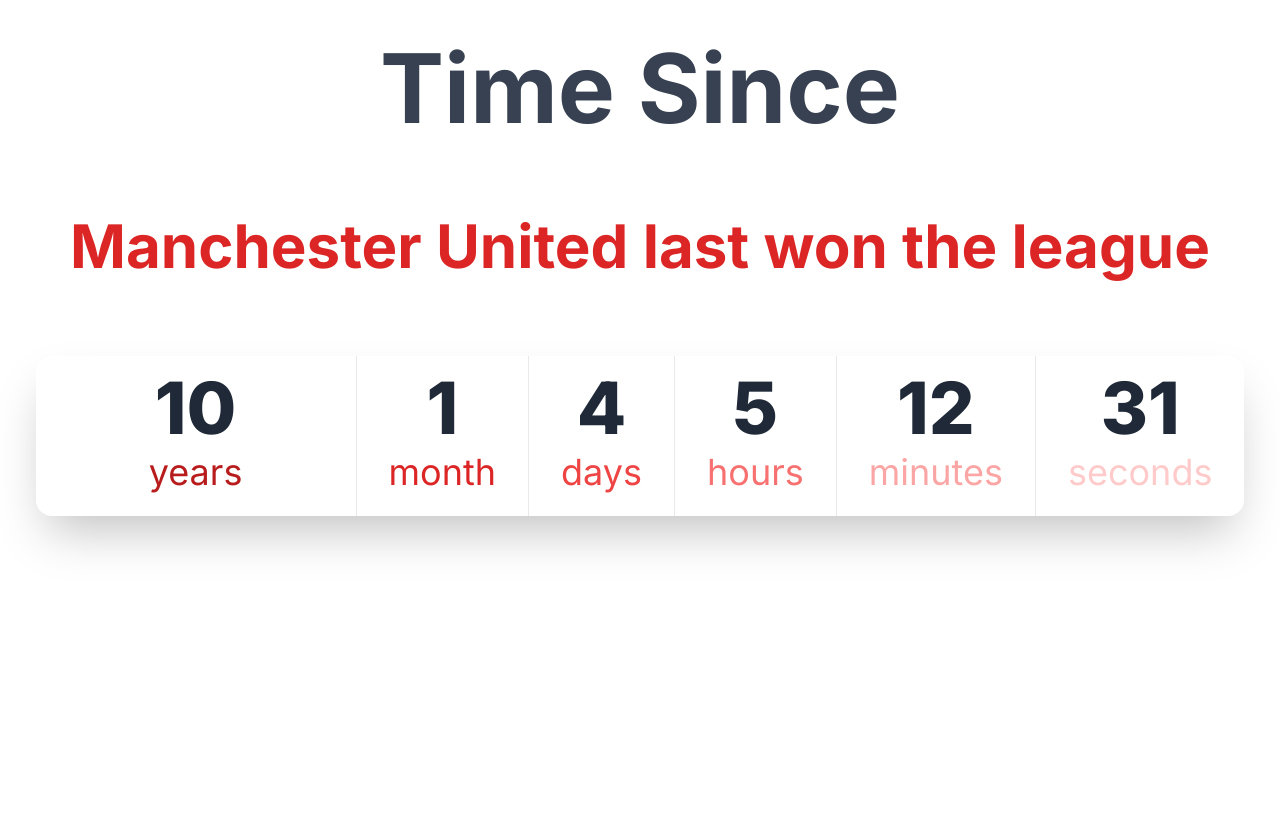
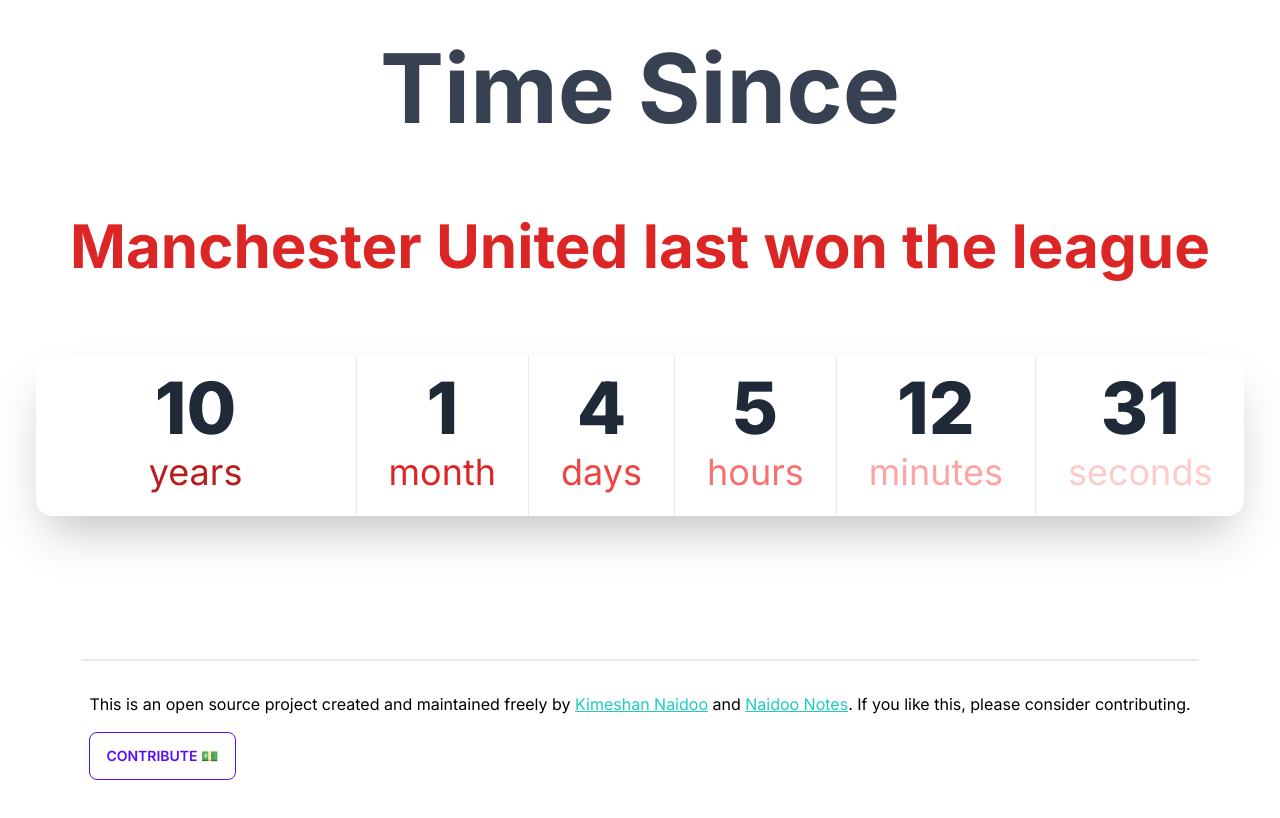
Before and after one commit to kimeshan/time-since, a Next.js app: page / in a window 1280 px wide. Shown: the top 818 px of the page. Built offline with nearby package versions, Linux system fonts and the light colour scheme.

Commit message:
Add Contribute button and credentials

```diff
--- a/app/page.tsx
+++ b/app/page.tsx
@@ -4,6 +4,7 @@
 import useCountUpTimer, {
   defaultTimeElapsed,
 } from "@/components/hooks/useCountUpTimer";
+import Link from "next/link";
 
 export default function Home() {
   // Man United's last title: 22 April 2013
@@ -80,6 +81,38 @@
           </div>
         </div>
       )}
+
+      <div className="p-2 md:p-20">
+        <div className="divider"></div>
+        <div className="p-2">
+          This is an open source project created and maintained freely by&nbsp;
+          <Link
+            className="link link-accent"
+            target="_blank"
+            href="https://kimeshan.com"
+          >
+            Kimeshan Naidoo
+          </Link>
+          &nbsp;and&nbsp;
+          <Link
+            className="link link-accent"
+            target="_blank"
+            href="https://naidoonotes.com"
+          >
+            Naidoo Notes
+          </Link>
+          . If you like this, please consider contributing.
+        </div>
+        <div className="p-2">
+          <Link
+            className="btn btn-outline btn-primary"
+            target="_blank"
+            href="https://buy.stripe.com/aEU16EgQ80ivaUE288"
+          >
+            Contribute 💵
+          </Link>
+        </div>
+      </div>
     </div>
   );
 }
```
